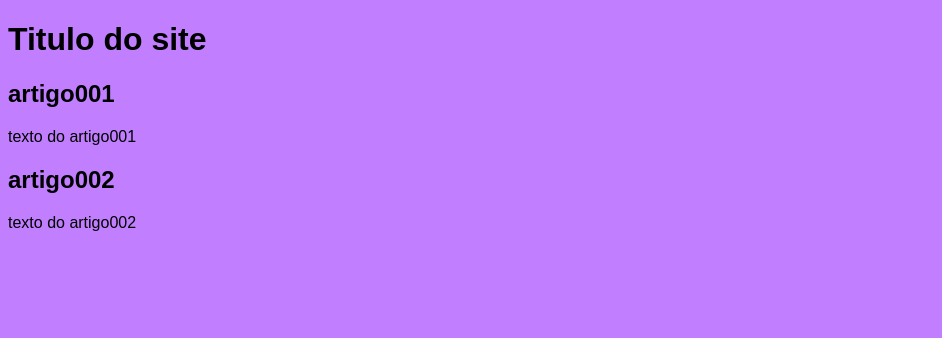
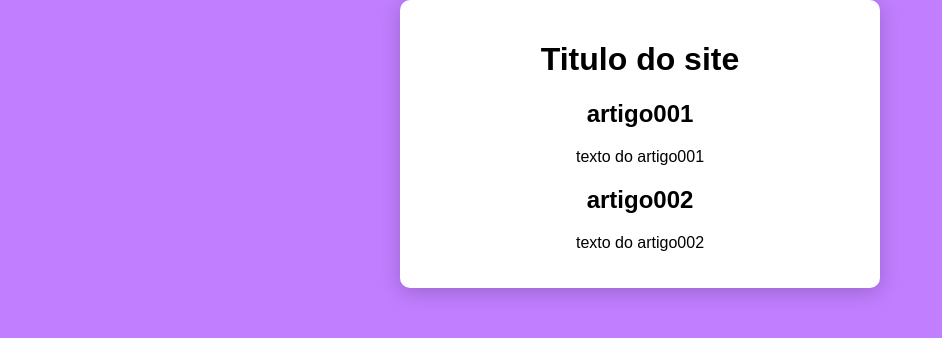
Before and after one commit to Kuet1/Projeto-site, a plain HTML site: page index.html in a window 1280 px wide. Shown: the whole page, without its empty margins (0-942 px from the left). Drawn offline with Linux system fonts and the light colour scheme.

Commit message:
update style.css

```diff
--- a/estilos/style.css
+++ b/estilos/style.css
@@ -4,6 +4,12 @@
 
 body{
     background-color: rgb(193, 126, 255);
+    margin:0;
+    padding:0;
+    font-family: Arial, Helvetica, sans-serif;
+
+    display: flex;
+    justify-content: center;
 }
 
 
@@ -14,3 +20,15 @@ main{
     box-shadow: 3px 3px 5px rgba(0, 0, 0, 0.453);
 
 }
+
+
+div{
+    background: white;
+    padding: 20px 40px;
+    width: 500px;
+    border-radius: 10px;
+    box-shadow: 0 4px 20px rgba(0, 0, 0, 0.2);
+
+    text-align:center;
+    max-width: 400px;
+}
--- a/index.html
+++ b/index.html
@@ -8,6 +8,7 @@
 </head>
 <body>
 
+    <div>
         <header>
             <h1>Titulo do site</h1>
         </header>
@@ -19,5 +20,6 @@
             <h2>artigo002</h2>
             <p>texto do artigo002</p>
         </article>
+    </div>
 </body>
 </html>
```
Lines whose indentation alone changed are shown as unchanged.
